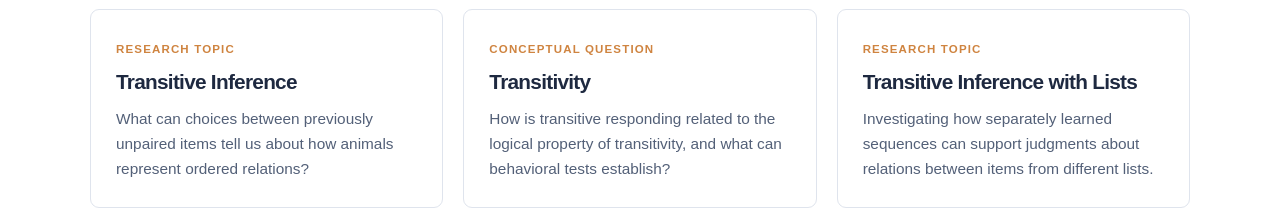
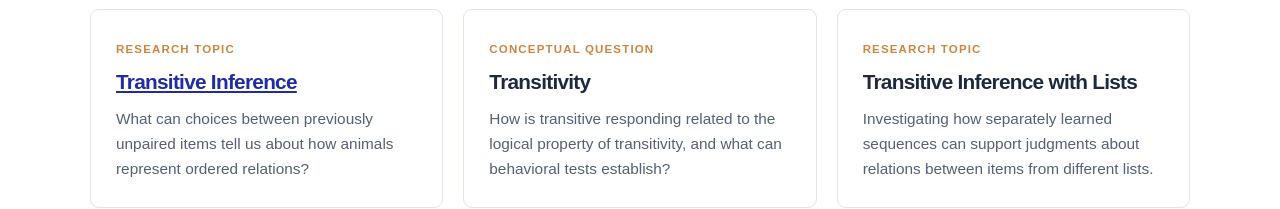
Before and after one commit to copal-lab/copal-lab.github.io, a plain HTML site: page relational-learning.html in a window 1280 px wide. Shown: the part 1351-1560 px from the top of the page. Drawn offline with Linux system fonts and the light colour scheme.

Commit message:
Link Transitive Inference to its dedicated page

```diff
--- a/relational-learning.html
+++ b/relational-learning.html
@@ -72,7 +72,7 @@
         <div class="project-grid">
           <article class="project-card">
             <span class="project-label">Research topic</span>
-            <h3>Transitive Inference</h3>
+            <h3><a href="transitive-inference.html">Transitive Inference</a></h3>
             <p>What can choices between previously unpaired items tell us about how animals represent ordered relations?</p>
           </article>
           <article class="project-card">
```
